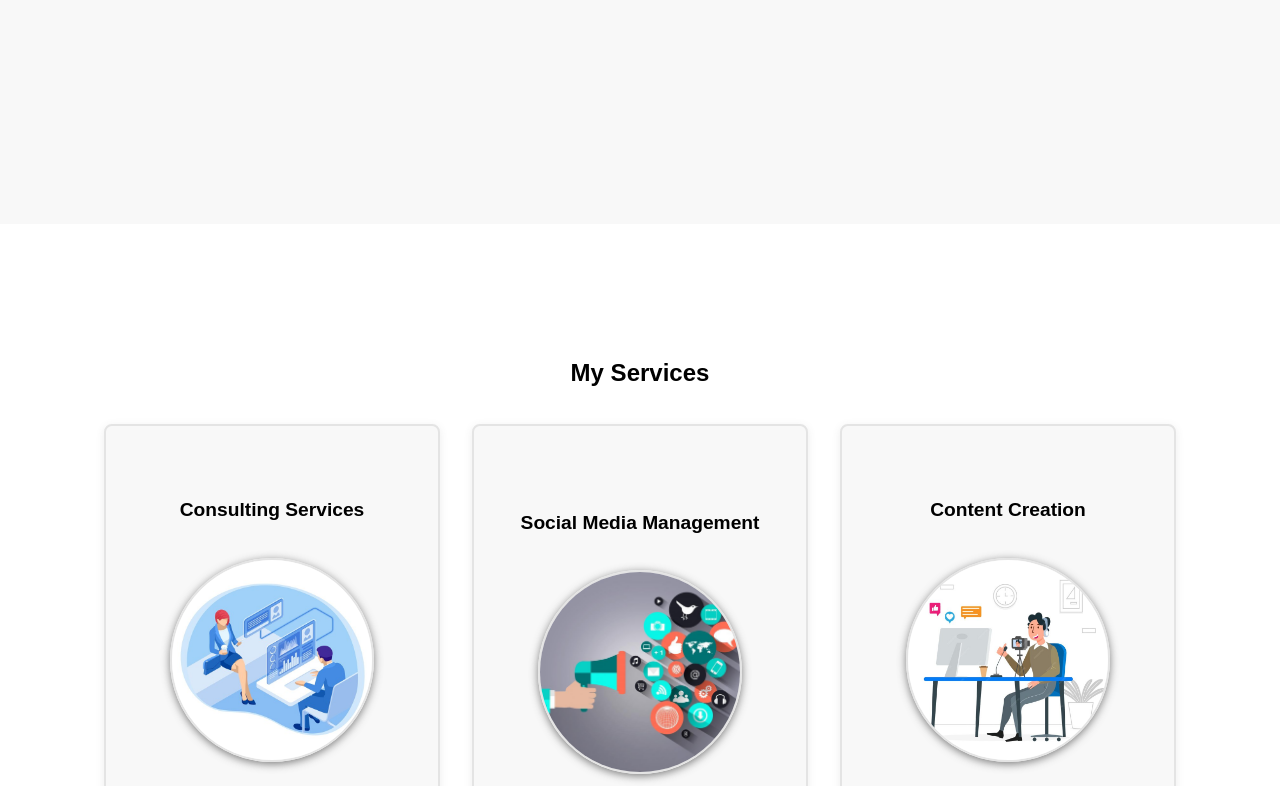
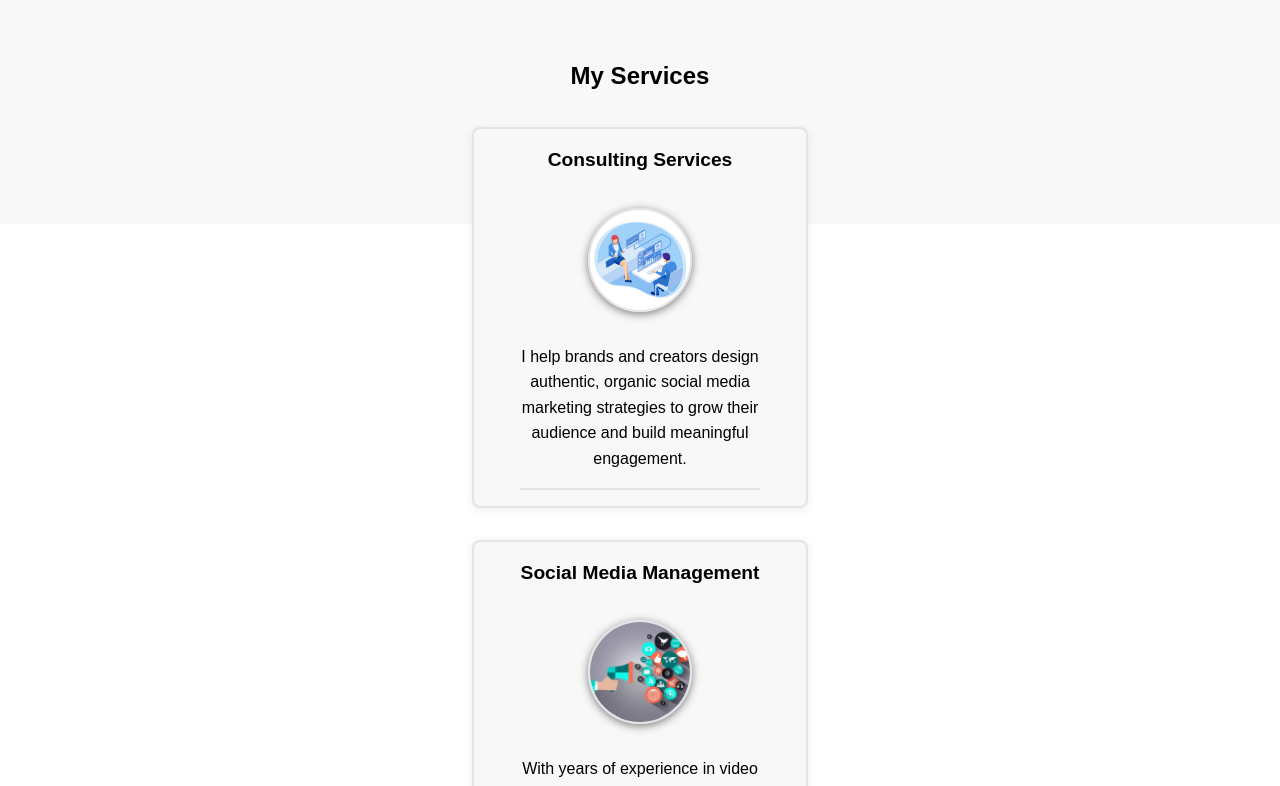
Before and after one commit to mLascurain/Franco-Spada-LandingPage, a React (Vite) app: page / in a window 1280 px wide. Shown: the part 640-1426 px from the top of the page. Built offline with nearby package versions, Linux system fonts and the light colour scheme.

Commit message:
added super responsive styles

```diff
--- a/src/Pages/Home/Home.module.css
+++ b/src/Pages/Home/Home.module.css
@@ -561,17 +561,24 @@
     max-width: 80%;
     font-size: medium;
   }
-  .cardImage {
+  .card div img {
+    width: 100px;
     height: 100px;
-    width: 100px;
   }
   .card h3 {
     font-size: 1.2rem;
   }
   .card {
-    height: auto;
     width: 90vw;
+    padding: 0;
+    margin: 0;
   }
+
+  .cards {
+    flex-direction: column;
+    align-items: center;
+  }
+
   .reviews h2 {
     font-size: 1.8rem;
   }
@@ -591,4 +598,7 @@
   .contact p {
     font-size: 0.9rem;
   }
+  .contact form textarea {
+    height: 50px;
+  }
 }
```
